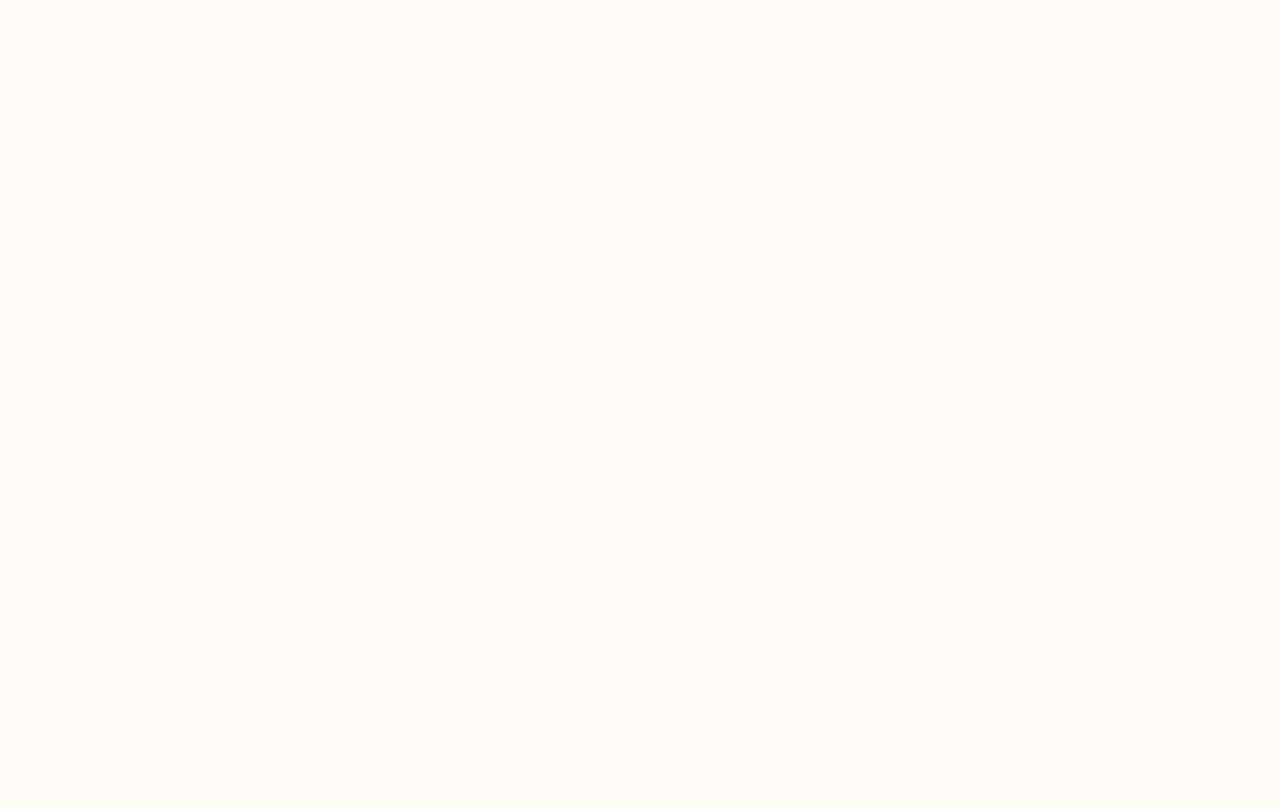
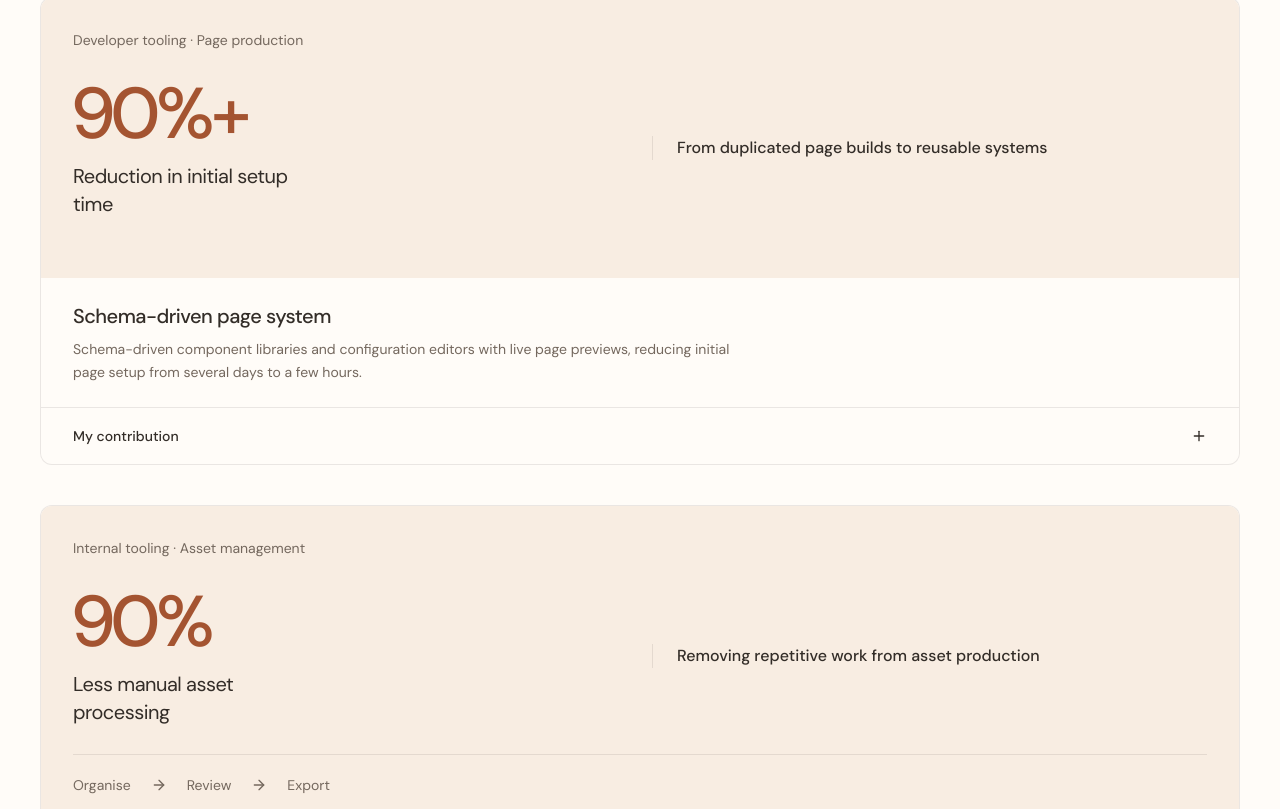
Before and after one commit to TakundaMuzunze/personal-website-v3, a Next.js app: page / in a window 1280 px wide. Shown: the part 811-1620 px from the top of the page. Before the commit the page ends 800 px from the top, so only its background shows below. Built offline with nearby package versions, Linux system fonts and the light colour scheme.

Commit message:
feat: create project card component to display commercial work
create parent section component for project work

add new colour to stylesheet

```diff
--- a/src/app/globals.css
+++ b/src/app/globals.css
@@ -14,6 +14,7 @@
   --color-secondary-text: #74685e;
   --color-accent: #a45431;
   --color-surface: #f8ede2;
+  --color-muted: #74685e;
 
   --font-sans: "DM Sans", sans-serif;
 }
--- a/src/app/page.tsx
+++ b/src/app/page.tsx
@@ -1,9 +1,11 @@
 import { HeroSection } from "@/components/sections/Hero";
+import { SelectedWork } from "@/components/sections/selected-work/SelectedWork";
 
 export default function Home() {
   return (
     <main>
       <HeroSection />
+      <SelectedWork />
     </main>
   );
 }
--- /dev/null
+++ b/src/components/sections/selected-work/FeaturedProjectCard.tsx
@@ -0,0 +1,80 @@
+import { ArrowRight, Plus } from "lucide-react";
+import type { FeaturedProject as FeaturedProjectData, ProjectVisual } from "@/types/Project";
+
+type FeaturedProjectProps = {
+  project: FeaturedProjectData;
+};
+
+function ProjectPanel({ project }: FeaturedProjectProps) {
+  const visual: ProjectVisual = project.visual;
+
+  return (
+    <div className="bg-surface p-6 sm:p-8">
+      <p className="text-sm text-secondary-text">{project.eyebrow}</p>
+
+      <div className="my-7 grid items-center gap-6 sm:grid-cols-2">
+        <div>
+          <p className="text-6xl font-medium tracking-tighter text-accent sm:text-7xl">{visual.value}</p>
+          <p className="mt-3 max-w-60 text-xl tracking-tight">{visual.label}</p>
+        </div>
+        <div className="sm:border-l sm:border-primary/10 sm:pl-6">
+          <p className="font-medium">{project.summary}</p>
+        </div>
+      </div>
+      {visual.kind === "asset-workflow" && visual.steps.length > 0 && (
+        <ol
+          className="flex flex-wrap items-center gap-x-5 gap-y-3 border-t border-primary/10 pt-5 text-sm text-secondary-text"
+          aria-label={`${project.title} workflow`}
+        >
+          {visual.steps.map((step, index) => (
+            <li key={`${index}-${step}`} className="flex items-center gap-5">
+              {index > 0 && <ArrowRight className="size-4" aria-hidden="true" />}
+              {step}
+            </li>
+          ))}
+        </ol>
+      )}
+    </div>
+  );
+}
+
+function ProjectContribution({ contribution }: { contribution: NonNullable<FeaturedProjectData["contribution"]> }) {
+  const sections = [
+    { label: "The problem", text: contribution.problem },
+    { label: "What I built", text: contribution.build },
+    { label: "The outcome", text: contribution.outcome },
+  ];
+
+  return (
+    <details className="group border-t border-primary/10">
+      <summary className="flex min-h-14 cursor-pointer list-none items-center justify-between gap-4 px-6 py-4 text-sm font-medium group-open:text-accent hover:text-accent focus-visible:outline-offset-[-4px] sm:px-8 [&::-webkit-details-marker]:hidden">
+        My contribution
+        <Plus className="size-4 shrink-0 group-open:hidden" aria-hidden="true" />
+        <span className="hidden text-xl group-open:block" aria-hidden="true">
+          −
+        </span>
+      </summary>
+      <dl className="space-y-6 px-6 pt-2 pb-6 sm:px-8 sm:pb-8">
+        {sections.map(({ label, text }) => (
+          <div key={label} className="grid gap-2 sm:grid-cols-[120px_1fr] sm:gap-6">
+            <dt className="text-sm text-secondary-text">{label}</dt>
+            <dd className="text-sm leading-relaxed">{text}</dd>
+          </div>
+        ))}
+      </dl>
+    </details>
+  );
+}
+
+export function FeaturedProject({ project }: FeaturedProjectProps) {
+  return (
+    <article className="min-w-0 overflow-hidden rounded-xl border border-primary/10 bg-background text-primary">
+      <ProjectPanel project={project} />
+      <div className="px-6 py-6 sm:px-8">
+        <h3 className="text-xl font-medium tracking-tight">{project.title}</h3>
+        <p className="mt-2 max-w-2xl text-sm leading-relaxed text-secondary-text">{project.description}</p>
+      </div>
+      {project.contribution && <ProjectContribution contribution={project.contribution} />}
+    </article>
+  );
+}
--- /dev/null
+++ b/src/components/sections/selected-work/SelectedWork.tsx
@@ -0,0 +1,19 @@
+import { featuredProjects } from "@/data/FeaturedProjects";
+import { FeaturedProject } from "./FeaturedProjectCard";
+
+export function SelectedWork() {
+  return (
+    <section className="py-20">
+      <div className="flex items-start justify-between">
+        <h2 className="text-2xl">Selected work</h2>
+        <p className="text-sm text-muted">Delivered at iSiteTV</p>
+      </div>
+
+      <div className="space-y-10 py-8">
+        {featuredProjects.map((project) => (
+          <FeaturedProject key={project.title} project={project} />
+        ))}
+      </div>
+    </section>
+  );
+}
```
